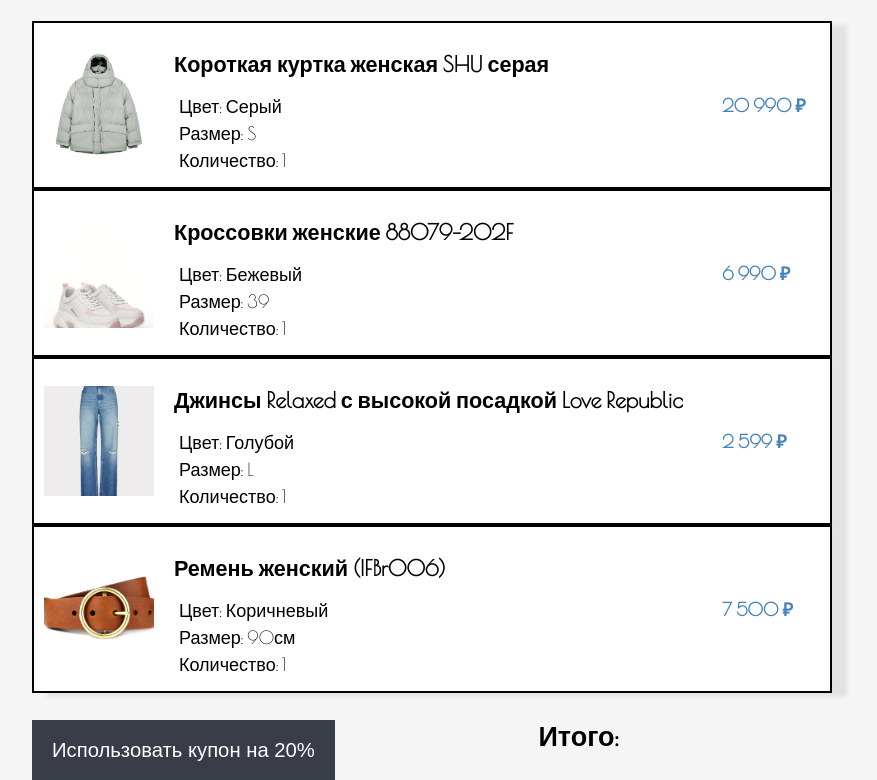
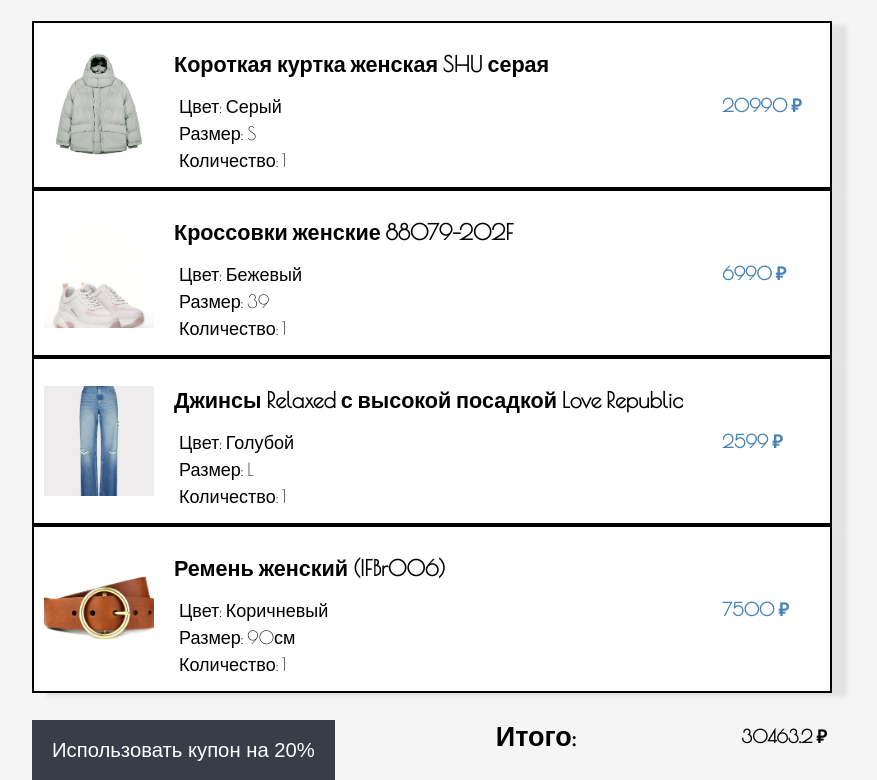
Before and after one commit to Xeni-ya/shopping-cart, a website: page index.html in a window 1280 px wide. Both pictures are taken after a click on the button "Использовать купон на 20%". Shown: the part 71-851 px from the top of the page, without its empty margins (208-1085 px from the left). Drawn offline with nearby package versions, Linux system fonts and the light colour scheme.

Commit message:
feat: discounted function and event handler

```diff
--- a/assets/script/script.js
+++ b/assets/script/script.js
@@ -1,18 +1,40 @@
-// const priceDiv = document.querySelectorAll('.price');
+// 1. У нас есть элементы, в которых записаны цены айтимов из корзины. Нужно записать их все в переменные.
+// 2. Взять значение из них (метод innerHTML)
 const priceJacket = document.getElementById('price-jacket').innerHTML;
 const priceSneakers = document.getElementById('price-sneakers').innerHTML;
 const priceJeans = document.getElementById('price-jeans').innerHTML;
 const priceBelt = document.getElementById('price-belt').innerHTML;
 
+// 3. Привести значение переменных к числу (вспомним про унарный плюс)
 let priceJacketNum = +priceJacket.replace(' ₽', '');
 let priceSneakersNum  = +priceSneakers.replace(' ₽', '');
 let priceJeansNum = +priceJeans.replace(' ₽', '');
 let priceBeltNum = +priceBelt.replace(' ₽', '');
 
-let sum = priceJacketNum + priceSneakersNum + priceJeansNum + priceBeltNum
+// 4. Сложить значения переменных
+let sum = priceJacketNum + priceSneakersNum + priceJeansNum + priceBeltNum;
 
+// 5. Вставить полученное значение в элемент (предварительно найти его и записать в переменную)
 const totalAmount = document.querySelector('.total-amount');
+totalAmount.textContent = `${sum} ₽`;
+
+// 6. Создать функцию, которая будет вычитать 20% от общей стоимости
+const couponBtn = document.querySelector('.coupon-btn');
 
 let applyDiscount = () => {
-  const couponBtn = document.querySelector('.coupon-btn');
-}
+  if (couponBtn.classList.contains('disabled')) {
+    return; // Если скидка уже применена, ничего не делаем
+  }
+
+  // Вычисляем новую стоимость после скидки
+  sum = sum * 0.8;
+
+  // Обновляем отображаемую стоимость
+  totalAmount.textContent = `${sum} ₽`;
+
+  // Отключаем кнопку, чтобы скидку нельзя было применить повторно
+  couponBtn.classList.add('disabled');
+};
+
+// 7. Добавить метод onclick или addEventListener на кнопку ”Использовать купон на 20%”
+couponBtn.addEventListener('click', applyDiscount);
--- a/assets/style/style.css
+++ b/assets/style/style.css
@@ -87,4 +87,7 @@ p {
   font-size: 1.5em;
 }
 .total-amount {
+  display: flex;
+  align-items: center;
+  font-weight: bold;
 }
--- a/index.html
+++ b/index.html
@@ -25,7 +25,7 @@
         <p>Размер: S</p>
         <p>Количество: 1</p>
       </div>
-      <div class="price" id="price-jacket">20 990 ₽</div>
+      <div class="price" id="price-jacket">20990 ₽</div>
     </div>
 
     <div class="container">
@@ -36,7 +36,7 @@
         <p>Размер: 39</p>
         <p>Количество: 1</p>
       </div>
-      <div class="price" id="price-sneakers">6 990 ₽</div>
+      <div class="price" id="price-sneakers">6990 ₽</div>
     </div>
 
     <div class="container">
@@ -47,7 +47,7 @@
         <p>Размер: L</p>
         <p>Количество: 1</p>
       </div>
-      <div class="price" id="price-jeans">2 599 ₽</div>
+      <div class="price" id="price-jeans">2599 ₽</div>
     </div>
 
     <div class="container">
@@ -58,11 +58,11 @@
         <p>Размер: 90см</p>
         <p>Количество: 1</p>
       </div>
-      <div class="price" id="price-belt">7 500 ₽</div>
+      <div class="price" id="price-belt">7500 ₽</div>
     </div>
 
     <div class="inner">
-      <button class="coupon-btn">Использовать купон на 20%</button>
+      <button class="coupon-btn" onclick="">Использовать купон на 20%</button>
       <h3 class="total">Итого:</h3>
       <p class="total-amount"></p>
     </div>
```
Also changed, not shown: eslint.config.mjs (added, +9 -0 lines), package.json (added, +17 -0 lines), README.md, 1 other file.
